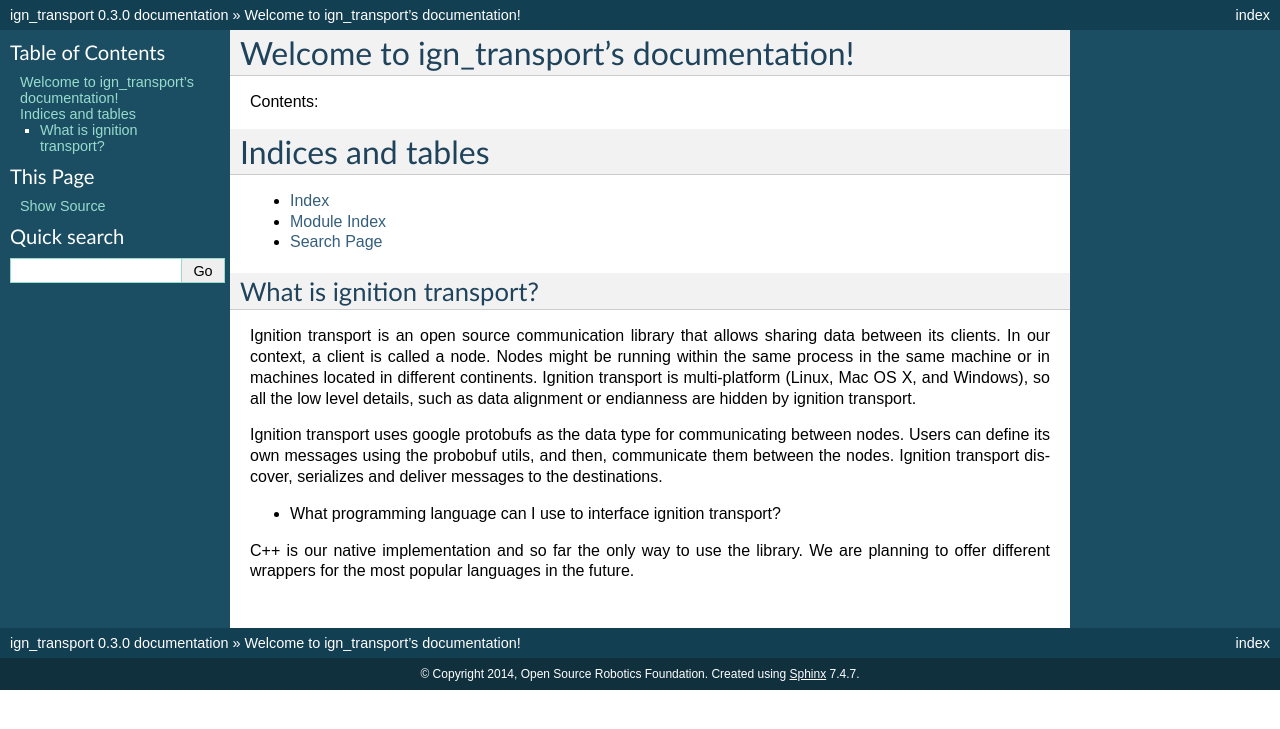
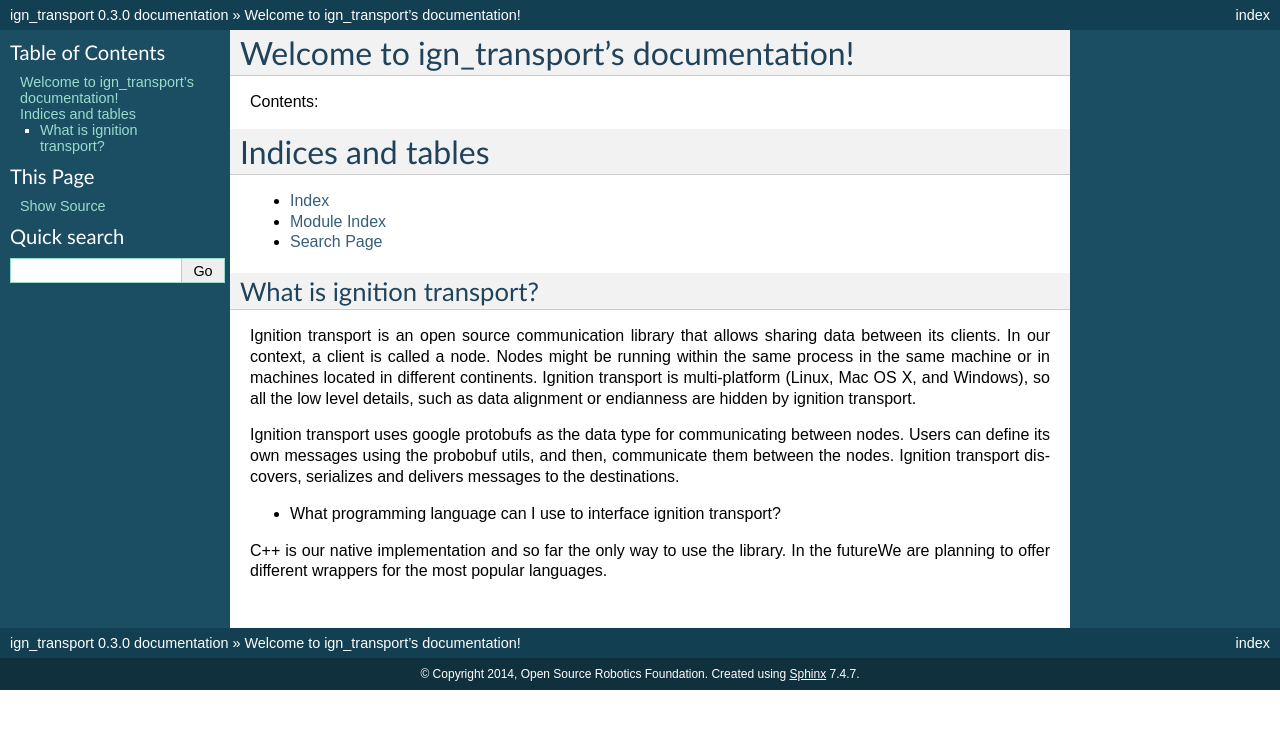
Before and after one commit to gazebosim/gz-transport, a Sphinx documentation site: the page built from docs/index.rst, in a window 1280 px wide. Shown: the top 729 px of the page. Built offline with Sphinx 7.4.7, drawn with Linux system fonts in a browser that asks for light colours.

Commit message:
Fix typo.

```diff
--- a/docs/index.rst
+++ b/docs/index.rst
@@ -29,10 +29,9 @@ be running within the same process in the same machine or in machines located in
 
 Ignition transport uses google protobufs as the data type for communicating
 between nodes. Users can define its own messages using the probobuf utils, and
-then, communicate them between the nodes. Ignition transport discover,
-serializes and deliver messages to the destinations.
+then, communicate them between the nodes. Ignition transport discovers,
+serializes and delivers messages to the destinations.
 
 - What programming language can I use to interface ignition transport?
 C++ is our native implementation and so far the only way to use the library.
-We are planning to offer different wrappers for the most popular languages in
-the future.
+In the futureWe are planning to offer different wrappers for the most popular languages.
```
